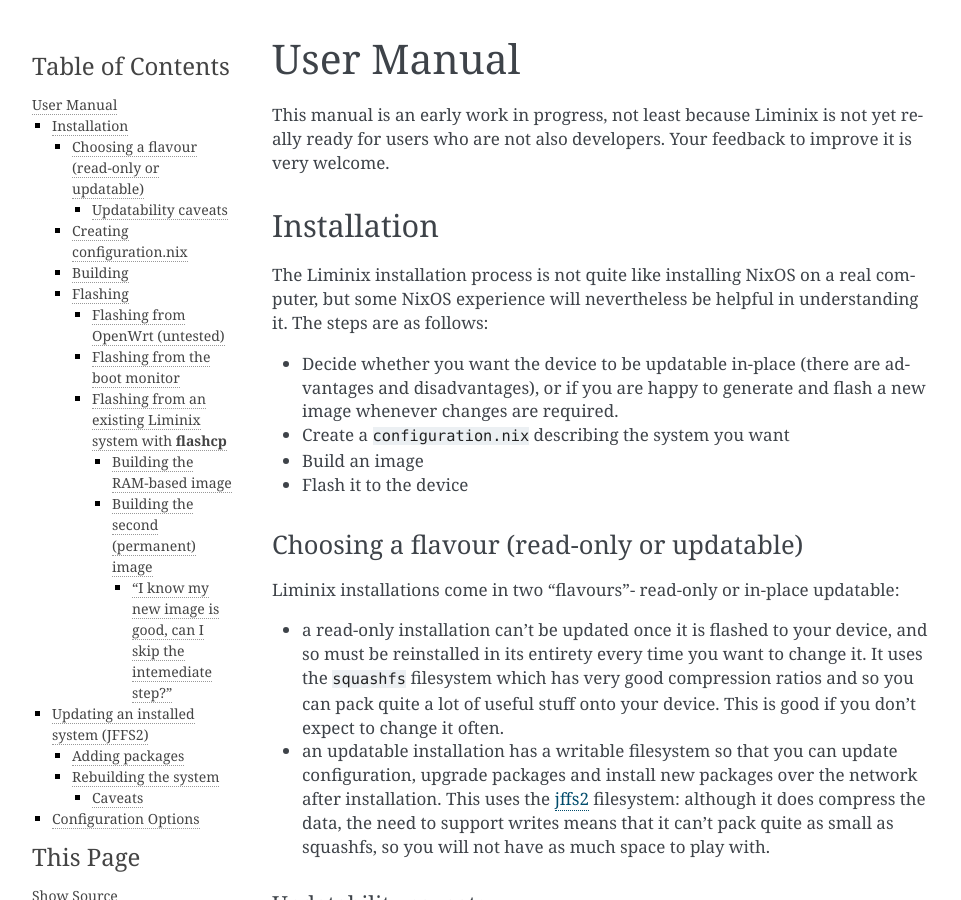
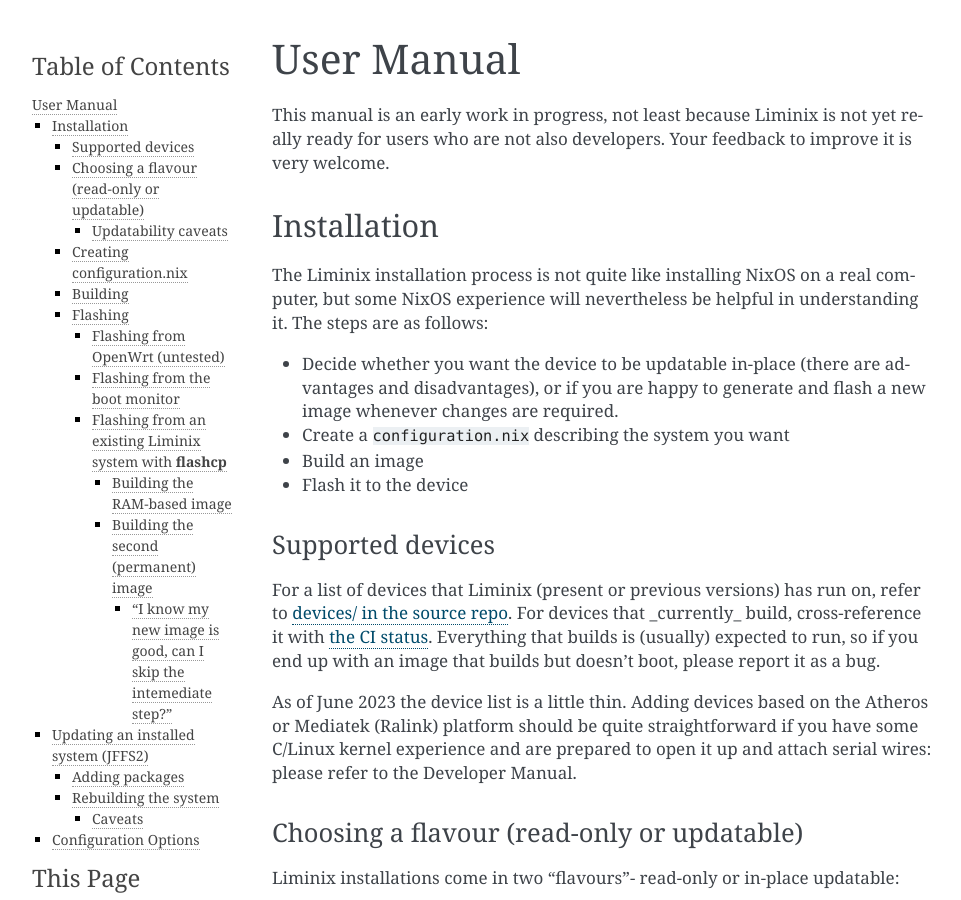
Before and after one commit to telent/liminix, a Sphinx documentation site: the page built from doc/user.rst, in a window 1280 px wide and 900 px high. Shown: the whole window, without its empty margins (148-1109 px from the left). Built offline with Sphinx 7.4.7, drawn with Linux system fonts in a browser that asks for light colours.

Commit message:
add doc note about finding supported devices

```diff
--- a/doc/user.rst
+++ b/doc/user.rst
@@ -21,6 +21,21 @@
 * Build an image
 
 * Flash it to the device
+
+Supported devices
+=================
+
+For a list of devices that Liminix (present or previous versions)
+has run on, refer to `devices/ in the source repo <https://gti.telent.net/dan/liminix/src/branch/main/devices>`_. For devices that _currently_ build,
+cross-reference it with `the CI status <https://build.liminix.org/jobset/liminix/build#tabs-jobs>`_. Everything that builds is (usually) expected
+to run, so if you end up with an image that builds but doesn't
+boot, please report it as a bug.
+
+As of June 2023 the device list is a little thin. Adding devices based
+on the Atheros or Mediatek (Ralink) platform should be quite
+straightforward if you have some C/Linux kernel experience and are
+prepared to open it up and attach serial wires: please refer to the
+Developer Manual.
 
 
 Choosing a flavour (read-only or updatable)
```
